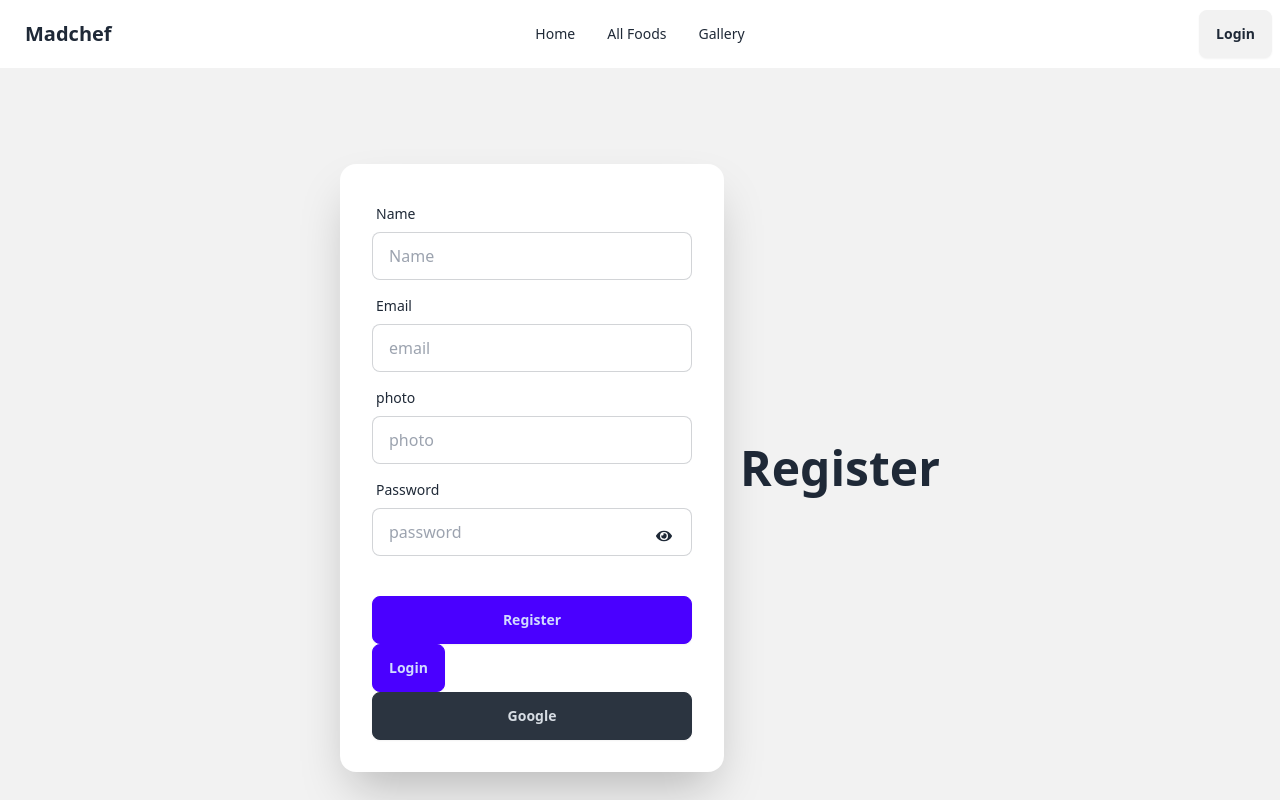
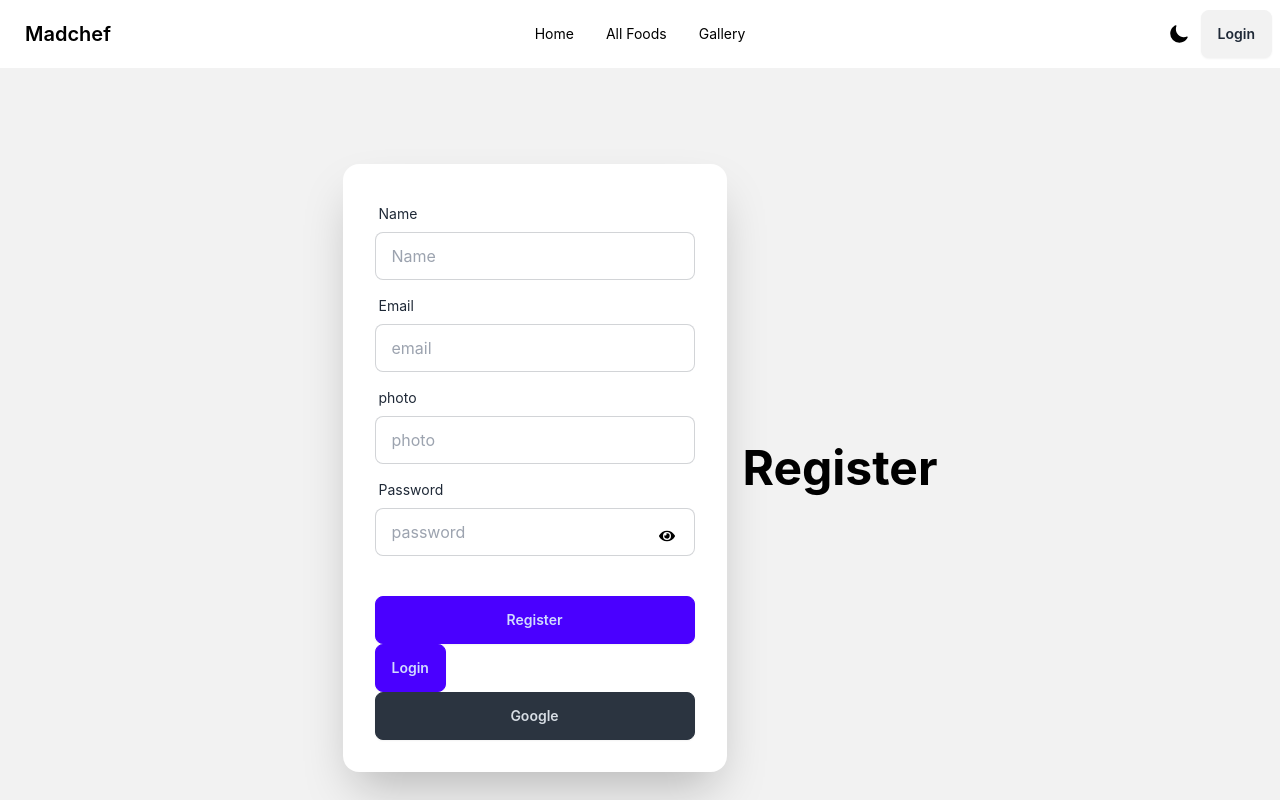
Before and after one commit to khh-Niloy/madchef-A11, a React (Vite) app: page /register in a window 1280 px wide. Shown: the top 800 px of the page. Built offline with nearby package versions, Linux system fonts and the light colour scheme; no server answers.

Commit message:
basic theme toggle setup

```diff
--- a/package.json
+++ b/package.json
@@ -19,7 +19,8 @@
     "react-dom": "^18.3.1",
     "react-hot-toast": "^2.4.1",
     "react-icons": "^5.4.0",
-    "react-router-dom": "^7.1.0"
+    "react-router-dom": "^7.1.0",
+    "yet-another-react-lightbox": "^3.21.7"
   },
   "devDependencies": {
     "@eslint/js": "^9.17.0",
--- a/src/Components/Navbar.jsx
+++ b/src/Components/Navbar.jsx
@@ -2,9 +2,13 @@ import React, { useContext } from "react";
 import { Link, NavLink } from "react-router-dom";
 import { AuthContext } from "../Context/AuthContextProvider";
 import toast, { Toaster } from "react-hot-toast";
+import { DarkModeContext } from "../DarkModeProvider/DarkModeProvider";
+import { IoMoon } from "react-icons/io5";
+import { PiSunFill } from "react-icons/pi";
 
 const Navbar = () => {
   const { user, signOutUser } = useContext(AuthContext);
+  const { toggleDarkMode, isDarkMode } = useContext(DarkModeContext);
   // console.log(user);
 
   const links = (
@@ -74,6 +78,9 @@ const Navbar = () => {
             <ul className="menu menu-horizontal px-1">{links}</ul>
           </div>
           <div className="navbar-end">
+            <button onClick={toggleDarkMode} className="text-xl mr-3">
+              {isDarkMode ? <PiSunFill></PiSunFill> : <IoMoon></IoMoon>}
+            </button>
             {user ? (
               <>
                 <button
--- /dev/null
+++ b/src/DarkModeProvider/DarkModeProvider.jsx
@@ -0,0 +1,22 @@
+import React, { createContext, useEffect, useState } from "react";
+
+export const DarkModeContext = createContext();
+const DarkModeProvider = ({ children }) => {
+  const [isDarkMode, setIsDarkMode] = useState(false);
+
+  const toggleDarkMode = () => {
+    setIsDarkMode((prevMode) => !prevMode);
+  };
+
+  useEffect(() => {
+    document.body.className = isDarkMode ? "dark-mode" : "light-mode";
+  }, [isDarkMode]);
+
+  return (
+    <DarkModeContext.Provider value={{ isDarkMode, toggleDarkMode }}>
+      {children}
+    </DarkModeContext.Provider>
+  );
+};
+
+export default DarkModeProvider;
--- a/src/Root/Root.jsx
+++ b/src/Root/Root.jsx
@@ -1,11 +1,13 @@
-import React, { useEffect, useState } from "react";
+import React, { useContext, useEffect, useState } from "react";
 import { Outlet, useNavigation } from "react-router-dom";
 import Navbar from "../Components/Navbar";
 import Footer from "../Components/Footer";
+import { DarkModeContext } from "../DarkModeProvider/DarkModeProvider";
 
 const Root = () => {
   const navigation = useNavigation();
   const [isLoading, setisLoading] = useState(false);
+  const { toggleDarkMode, isDarkMode } = useContext(DarkModeContext);
 
   useEffect(() => {
     if (navigation?.state === "loading") {
@@ -16,19 +18,18 @@ const Root = () => {
   }, [navigation?.state]);
 
   return (
-    <div>
+    <div className="font">
       <Navbar></Navbar>
-
-      {isLoading ? (
-        <>
-          <div className="w-full h-screen flex items-center justify-center">
-            <span className="loading loading-spinner loading-lg"></span>
-          </div>
-        </>
-      ) : (
-        <Outlet></Outlet>
+      {isLoading && (
+        <div
+          className={`fixed inset-0 flex items-center justify-center ${
+            isDarkMode ? "bg-[#191A23]" : "bg-white"
+          } z-50`}
+        >
+          <span className="loading loading-spinner loading-lg"></span>
+        </div>
       )}
-
+      <Outlet />
       <Footer></Footer>
     </div>
   );
--- a/src/index.css
+++ b/src/index.css
@@ -1,3 +1,17 @@
 @tailwind base;
 @tailwind components;
 @tailwind utilities;
+
+.font{
+    font-family: "Inter", sans-serif;
+}
+
+.light-mode {
+  background-color: white;
+  color: black;
+}
+
+.dark-mode {
+  background-color: #191a23;
+  color: white;
+}
--- a/src/main.jsx
+++ b/src/main.jsx
@@ -17,6 +17,7 @@ import AuthContextProvider from "./Context/AuthContextProvider.jsx";
 import { Toaster } from "react-hot-toast";
 import Update from "./Pages/Update.jsx";
 import Purchase from "./Pages/Purchase.jsx";
+import DarkModeProvider from "./DarkModeProvider/DarkModeProvider.jsx";
 
 const router = createBrowserRouter([
   {
@@ -42,7 +43,7 @@ const router = createBrowserRouter([
       {
         path: "/purchase/:id",
         element: <Purchase></Purchase>,
-        loader: ({params}) =>
+        loader: ({ params }) =>
           fetch(
             `https://madchef-server-side.vercel.app/allfood/foodDetailes/${params.id}`
           ),
@@ -85,9 +86,11 @@ const router = createBrowserRouter([
 
 createRoot(document.getElementById("root")).render(
   <StrictMode>
-    <AuthContextProvider>
-      <RouterProvider router={router} />
-      <Toaster position="top-center" reverseOrder={true} />
-    </AuthContextProvider>
+    <DarkModeProvider>
+      <AuthContextProvider>
+        <RouterProvider router={router} />
+        <Toaster position="top-center" reverseOrder={true} />
+      </AuthContextProvider>
+    </DarkModeProvider>
   </StrictMode>
 );
```
Also changed, not shown: 1 other file (tests, documents, lock files or other folders).
